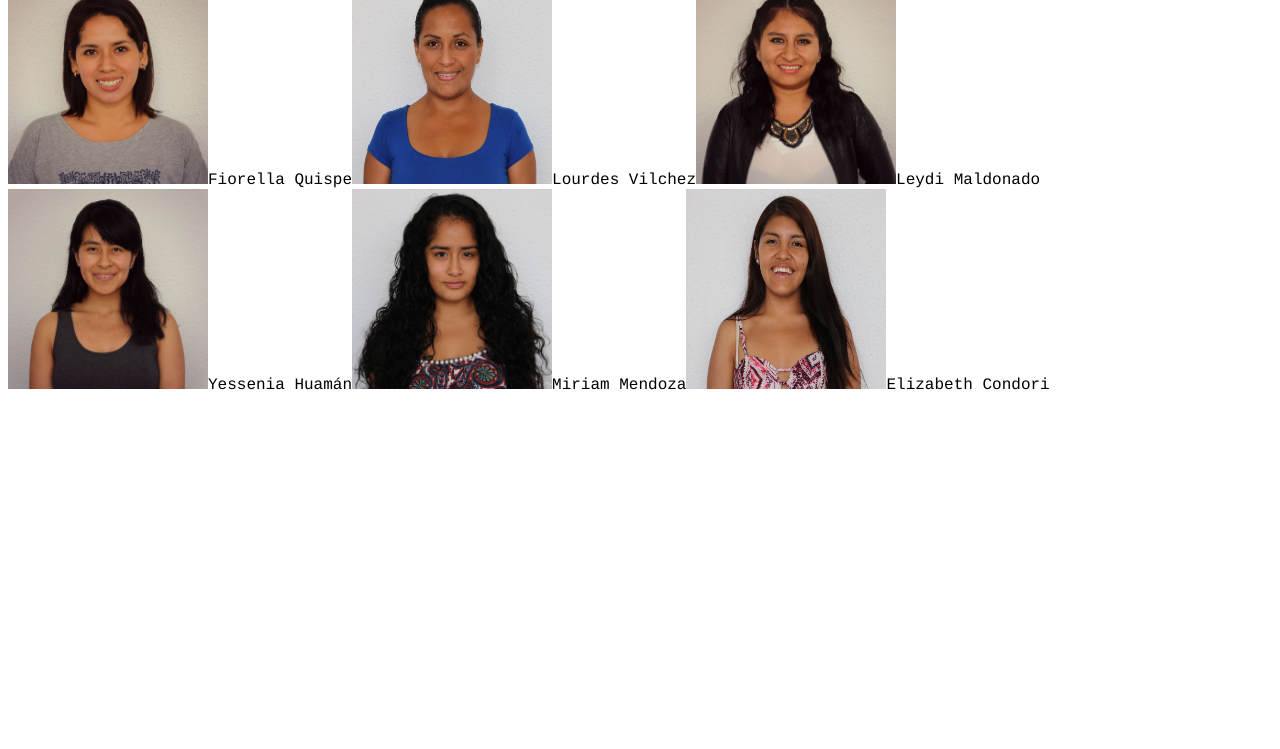
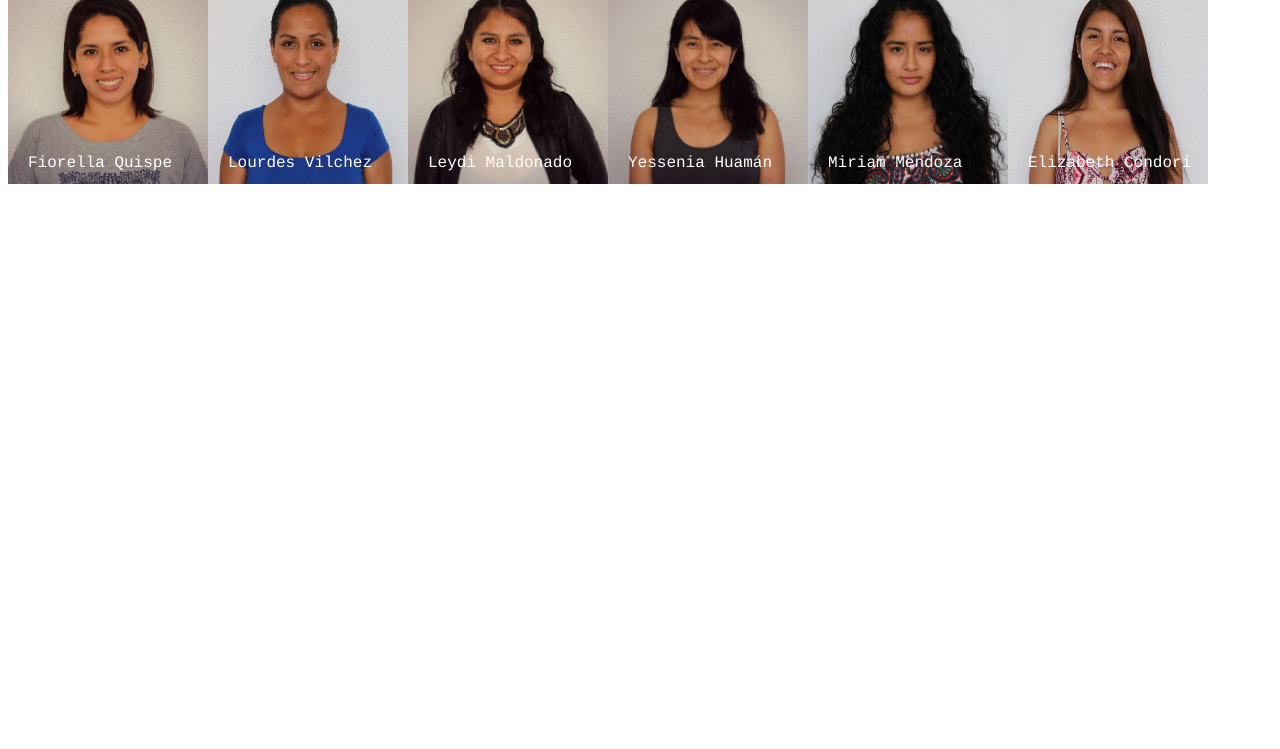
Before and after one commit to Fiorellacr24/NuestrasCoders, a plain HTML site: page index.html in a window 1280 px wide. Shown: the part 51-800 px from the top of the page. Drawn offline with Linux system fonts and the light colour scheme.

Commit message:
name coders

```diff
--- a/assets/css/main.css
+++ b/assets/css/main.css
@@ -21,6 +21,17 @@ hr{
 }
 
 .box{
-  list-style: none;
-  display: inline-block;
+  	list-style: none;
+  	display: inline-block;
 }
+
+.texto{
+	position: absolute;
+	color: white;
+	left: 20px;
+	top: 170px;
+}
+
+.cont-img{
+	position: relative;
+}
--- a/assets/js/app.js
+++ b/assets/js/app.js
@@ -21,6 +21,7 @@ var contenedor = document.getElementsByTagName("body")[0];
 		contenedor.appendChild(li);
 
 		img.setAttribute('class', 'img-box');
+		span.setAttribute('class', 'texto')
 		div.setAttribute('class', 'cont-img');
 		li.setAttribute('class', 'box');
 	}
```
